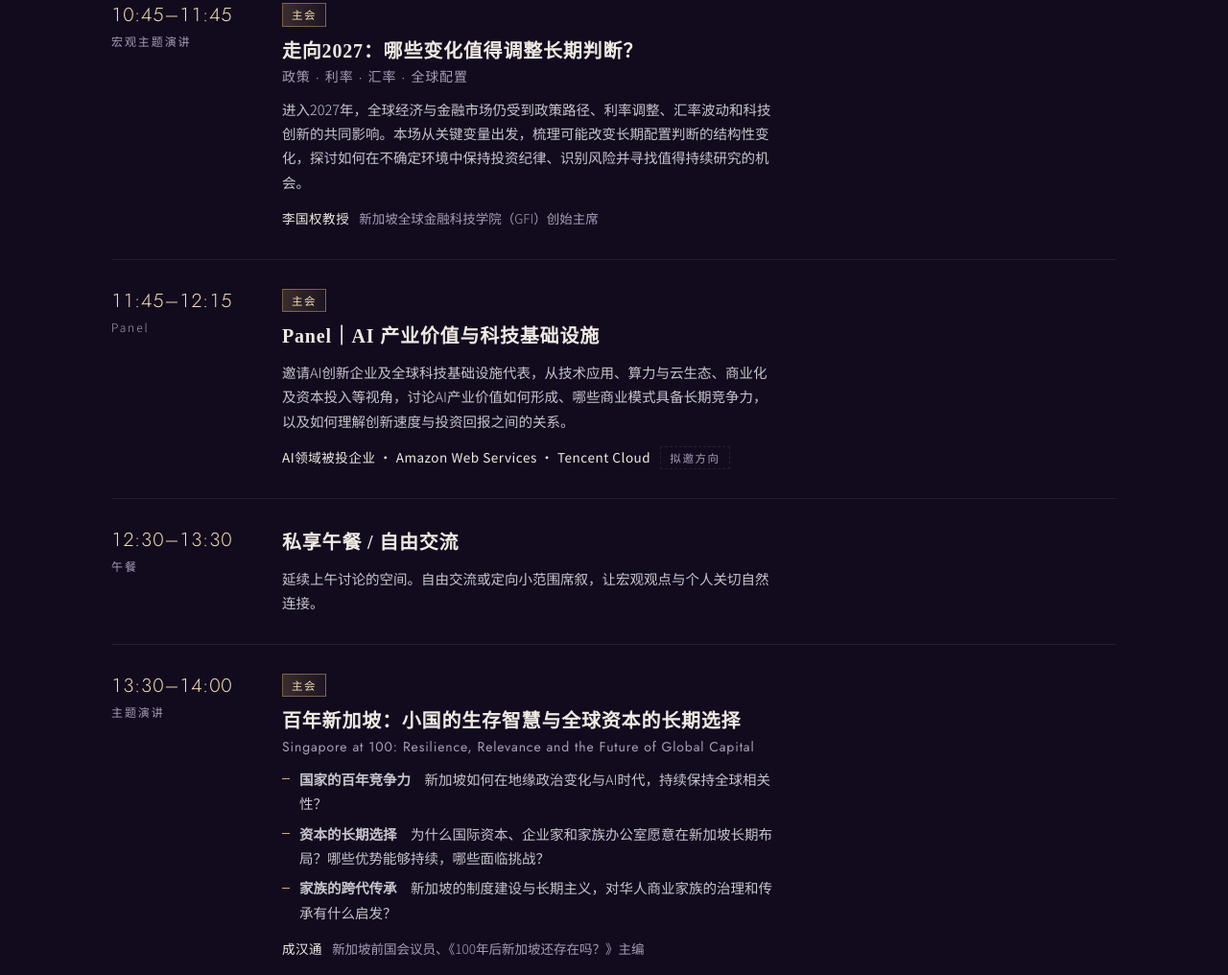
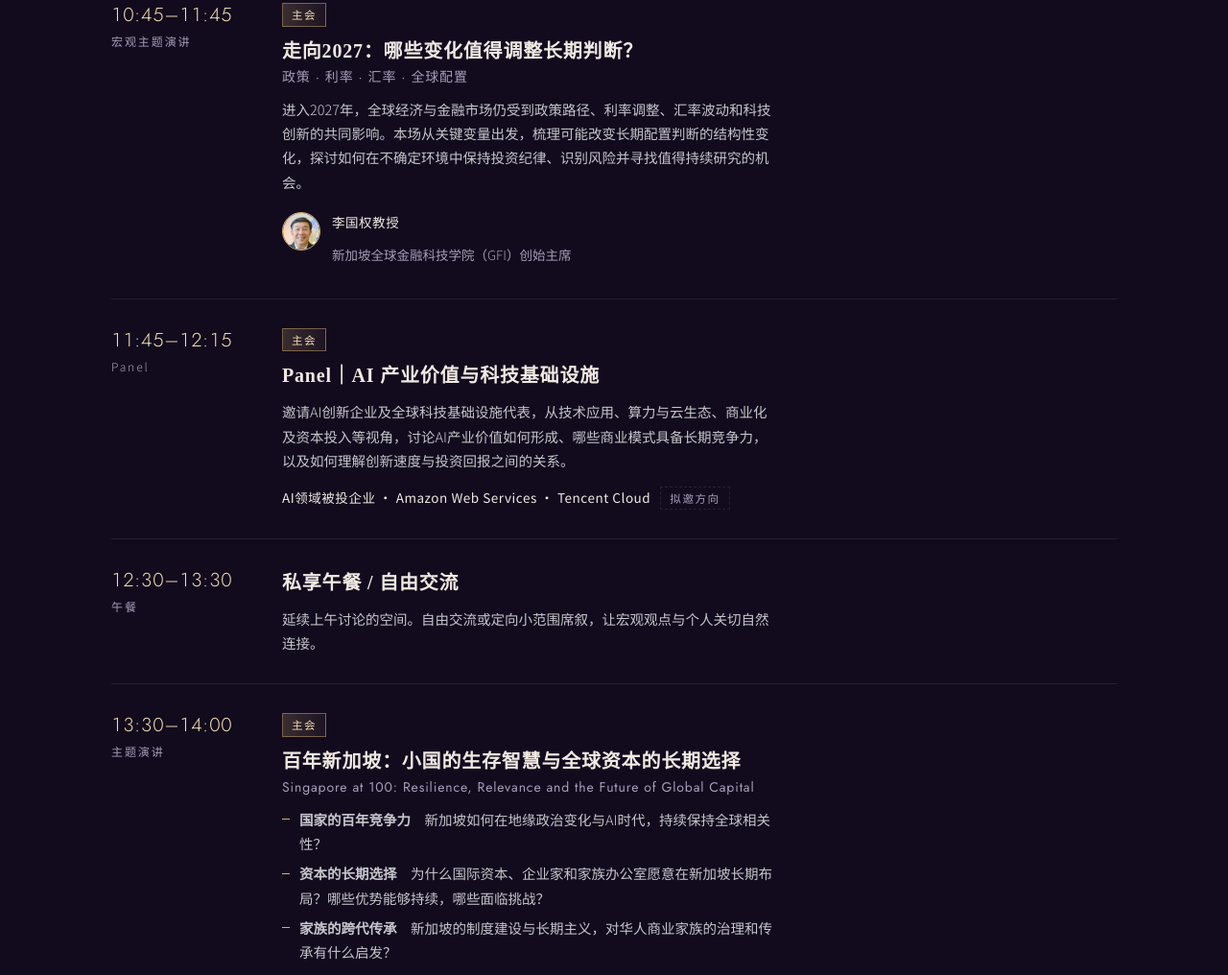
Before and after one commit to noah-brand-hqh/noah-sg-summit-2026, a plain HTML site: page day2.html in a window 1280 px wide. Shown: the part 1694-2710 px from the top of the page at 96% size. Drawn offline with Linux system fonts and the light colour scheme.

Commit message:
李国权教授 avatar (both pages)
Co-Authored-By: Claude Opus 5.5 <noreply@anthropic.com>

```diff
--- a/day2.html
+++ b/day2.html
@@ -361,7 +361,7 @@ html[lang=en] #day2 .day-head .en,html[lang=en] .dov .e{display:none}
       <div class="tags"><span class="tag main">主会</span></div>
       <h3>走向2027：哪些变化值得调整长期判断？<span class="en">政策 · 利率 · 汇率 · 全球配置</span></h3>
       <p class="desc">进入2027年，全球经济与金融市场仍受到政策路径、利率调整、汇率波动和科技创新的共同影响。本场从关键变量出发，梳理可能改变长期配置判断的结构性变化，探讨如何在不确定环境中保持投资纪律、识别风险并寻找值得持续研究的机会。</p>
-      <ul class="people"><li><b>李国权教授</b><span>新加坡全球金融科技学院（GFI）创始主席</span></li></ul>
+      <ul class="people"><li class="pa"><img class="av" src="img/people/lee-kuo-chuen.jpg" alt="李国权教授" width="40" height="40" loading="lazy"><b>李国权教授</b><span>新加坡全球金融科技学院（GFI）创始主席</span></li></ul>
     </div>
   </div>
 
```
Also changed, not shown: index.html (+1 -1 lines), img/people/lee-kuo-chuen.jpg (added).
